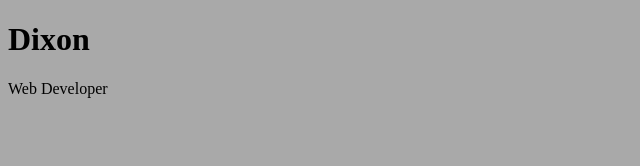
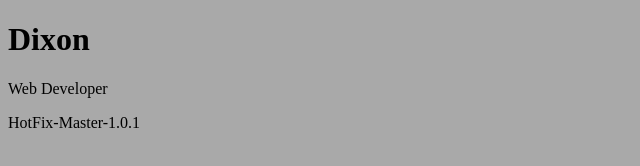
Before and after one commit to dixonsatit/git-flow, a plain HTML site: page index.html in a window 1280 px wide. Shown: the whole page, without its empty margins (0-640 px from the left). Drawn offline with Linux system fonts and the light colour scheme.

Commit message:
fixbug hotfix

```diff
--- a/index.html
+++ b/index.html
@@ -11,6 +11,7 @@
 <body>
     <h1>Dixon</h1>
     <p>Web Developer</p>
+    <p>HotFix-Master-1.0.1</p>
 </body>
 
 </html>
```
